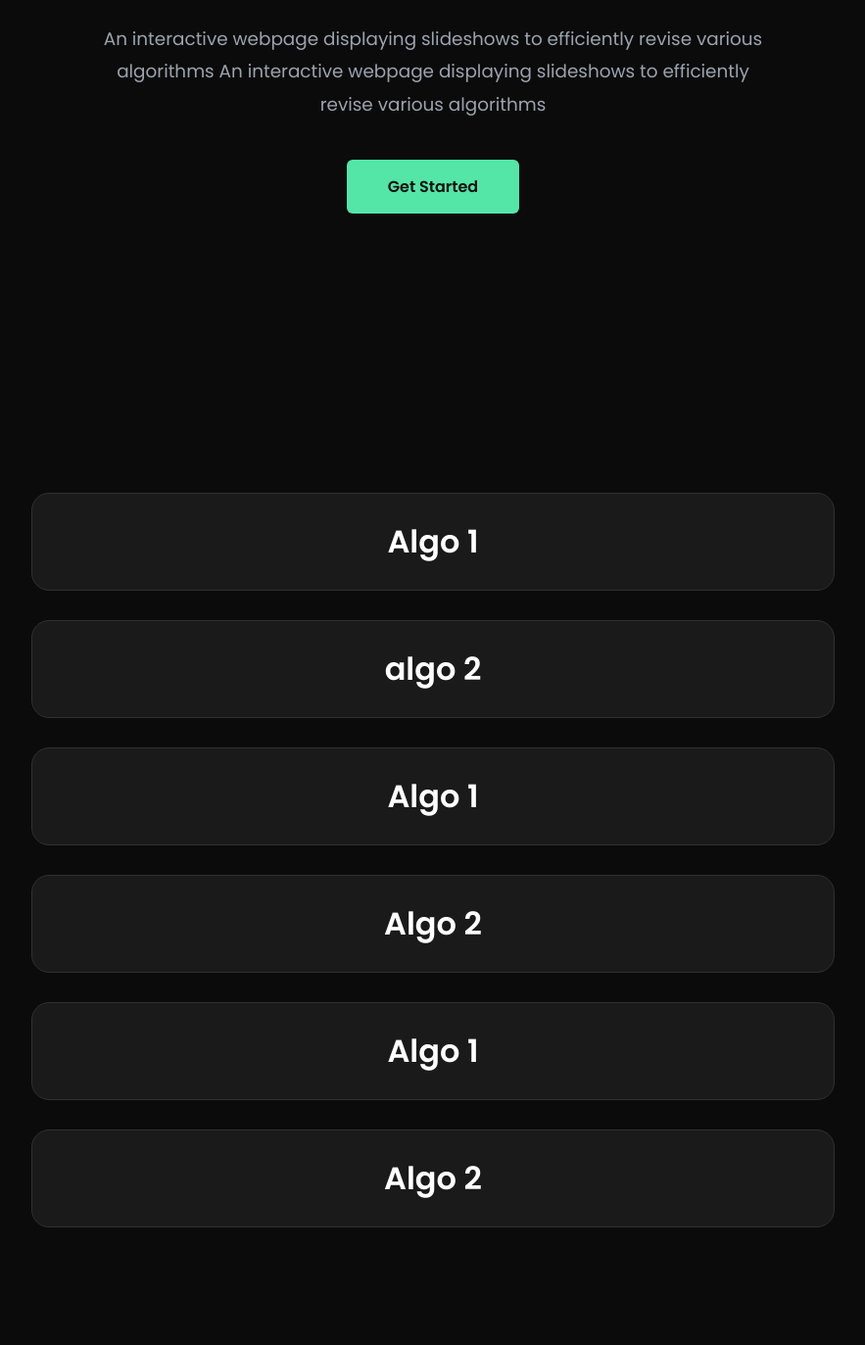
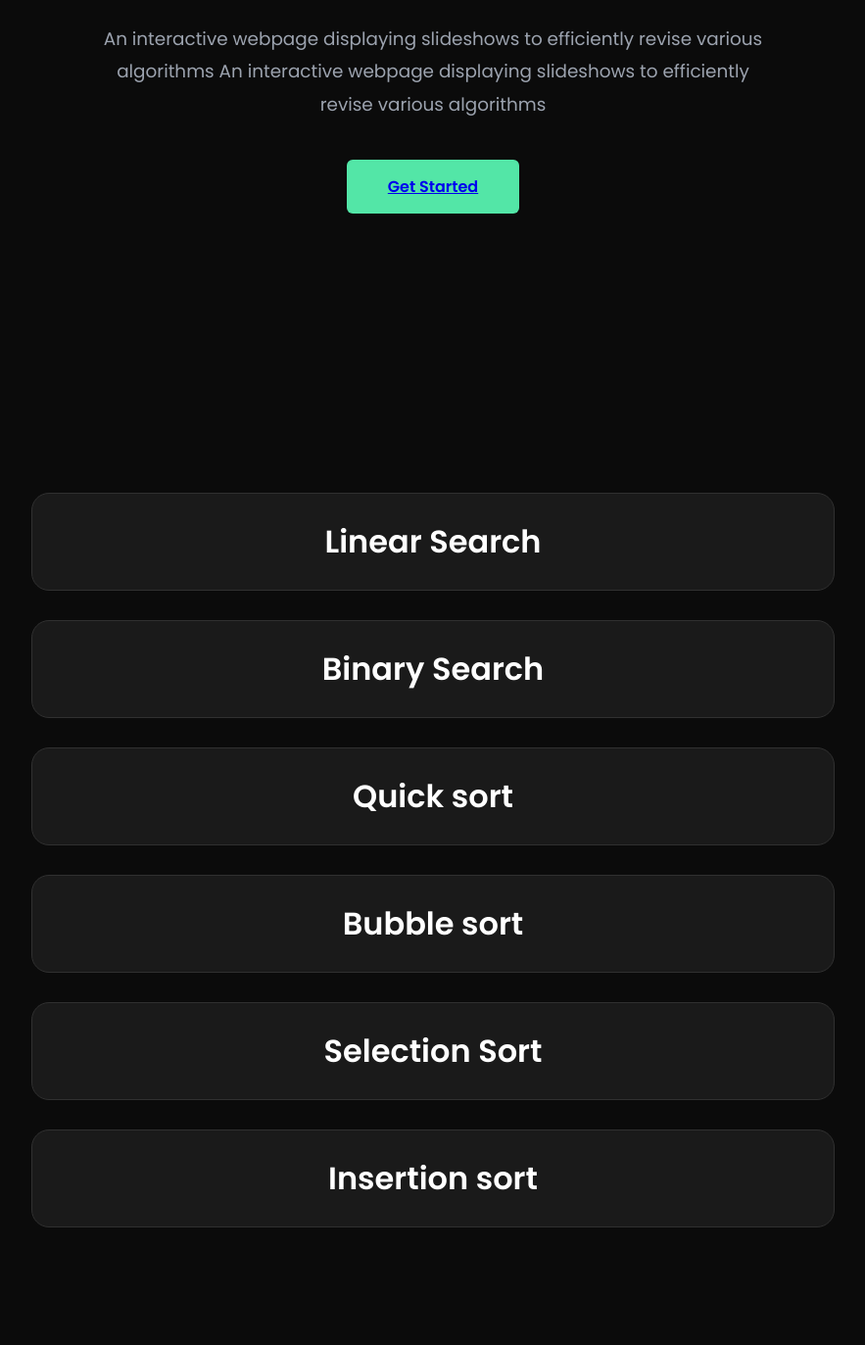
Before and after one commit to Vaishnavi-Hatture/Algo-slides, a Flask app: page / in a window 1280 px wide. Shown: the part 337-1710 px from the top of the page at 98% size, without its empty margins (198-1081 px from the left). Run offline with Flask 3, Linux system fonts and the light colour scheme.

Commit message:
feat: add binary search slides

```diff
--- a/templates/index.html
+++ b/templates/index.html
@@ -14,31 +14,31 @@
         algorithms An interactive webpage displaying slideshows to efficiently revise
         various algorithms
     </p>
-    <button>Get Started</button>
+    <button href="#content"><a href="#content">Get Started</a></button>
 </div>
 
  <div id="content">
 
     <div class="algo-card">
-        <h3>Algo 1</h3>
+        <h3>Linear Search</h3>
     </div>
 
     <div class="algo-card">
-       <h3>algo 2</h3>
+       <h3>Binary Search</h3>
     </div>
     <div class="algo-card">
-        <h3>Algo 1</h3>
+        <h3>Quick sort</h3>
     </div>
 
     <div class="algo-card">
-        <h3>Algo 2</h3>
+        <h3>Bubble sort</h3>
     </div>
     <div class="algo-card">
-        <h3>Algo 1</h3>
+        <h3>Selection Sort </h3>
     </div>
 
     <div class="algo-card">
-        <h3>Algo 2</h3>
+        <h3>Insertion sort</h3>
     </div>
 
 </div>
```
